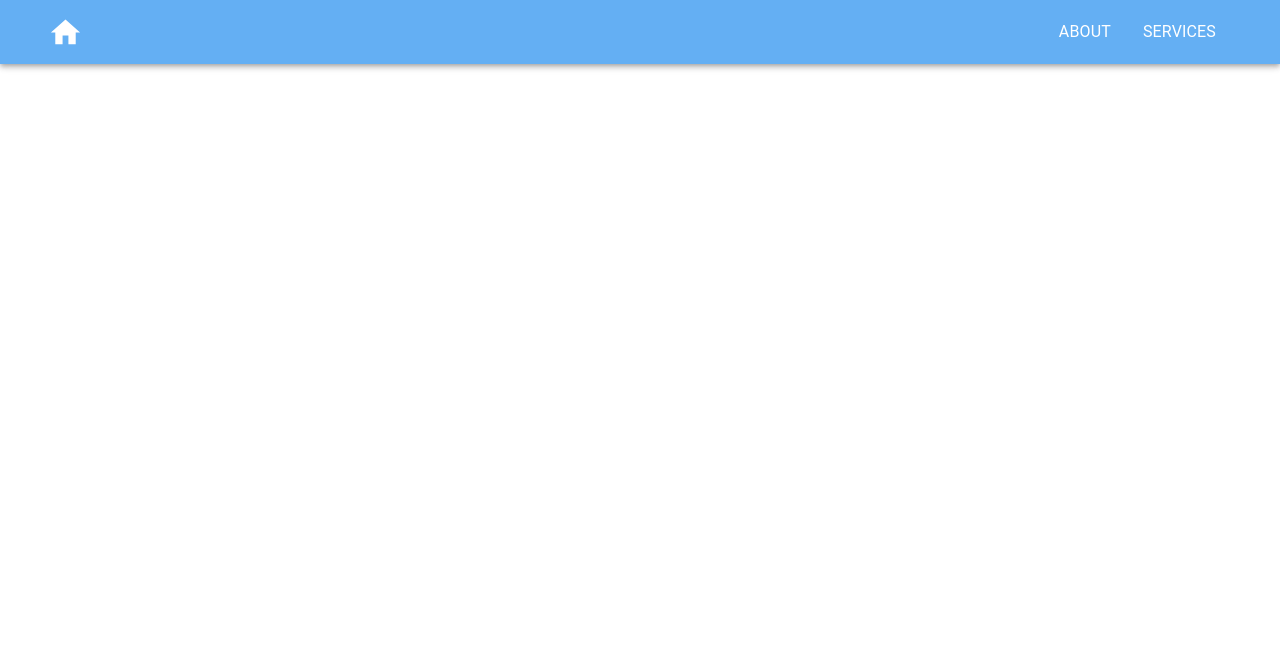
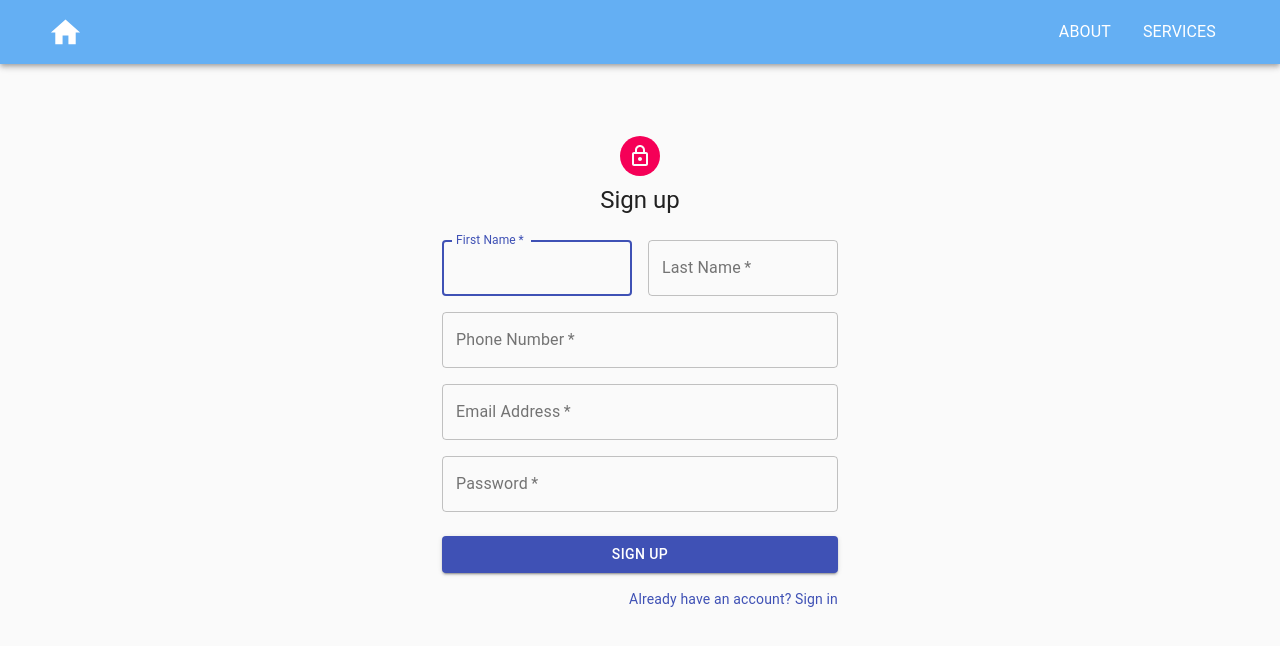
Before and after one commit to robertgeica/medicaid, a React (Create React App) app in the folder client/: page /signup in a window 1280 px wide. Shown: the top 646 px of the page. Built offline with nearby package versions, Linux system fonts and the light colour scheme.

Commit message:
login and signup pages

```diff
--- a/client/src/components/LoginComponent.js
+++ b/client/src/components/LoginComponent.js
@@ -1,9 +1,119 @@
-import React from 'react'
+import React, {useState} from 'react'
+import Avatar from '@material-ui/core/Avatar';
+import Button from '@material-ui/core/Button';
+import CssBaseline from '@material-ui/core/CssBaseline';
+import TextField from '@material-ui/core/TextField';
+import Link from '@material-ui/core/Link';
+import Paper from '@material-ui/core/Paper';
+import Grid from '@material-ui/core/Grid';
+import LockOutlinedIcon from '@material-ui/icons/LockOutlined';
+import Typography from '@material-ui/core/Typography';
+import { makeStyles } from '@material-ui/core/styles';
+
+
+const useStyles = makeStyles((theme) => ({
+    root: {
+      height: '100vh',
+    },
+    image: {
+      backgroundImage: 'url(https://source.unsplash.com/GofYo51GQ_4)',
+      backgroundRepeat: 'no-repeat',
+      backgroundColor:
+        theme.palette.type === 'light' ? theme.palette.grey[50] : theme.palette.grey[900],
+      backgroundSize: 'cover',
+      backgroundPosition: 'center',
+    },
+    paper: {
+      margin: theme.spacing(8, 4),
+      display: 'flex',
+      flexDirection: 'column',
+      alignItems: 'center',
+    },
+    avatar: {
+      margin: theme.spacing(1),
+      backgroundColor: theme.palette.secondary.main,
+    },
+    form: {
+      width: '100%', // Fix IE 11 issue.
+      marginTop: theme.spacing(1),
+    },
+    submit: {
+      margin: theme.spacing(3, 0, 2),
+    },
+  }));
 
 export default function Login() {
+    const classes = useStyles();
+    const [data, setData] = useState(null)
+
+    function handleSubmit(event) {
+      console.log('login data: ' ,data)
+      event.preventDefault()
+
+    }
+
     return (
-        <div>
-            here in login
+         <Grid container component="main" className={classes.root}>
+      <CssBaseline />
+      <Grid item xs={false} sm={4} md={7} className={classes.image} />
+      <Grid item xs={12} sm={8} md={5} component={Paper} elevation={6} square>
+        <div className={classes.paper}>
+          <Avatar className={classes.avatar}>
+            <LockOutlinedIcon />
+          </Avatar>
+          <Typography component="h1" variant="h5">
+            Sign in
+          </Typography>
+          <form className={classes.form} onSubmit={handleSubmit} noValidate>
+            <TextField
+              variant="outlined"
+              margin="normal"
+              required
+              fullWidth
+              id="email"
+              label="Email Address"
+              name="email"
+              autoComplete="email"
+              autoFocus
+              onChange={(e)=>{setData({
+                ...data,
+                email:e.target.value
+              })}}
+            />
+            <TextField
+              variant="outlined"
+              margin="normal"
+              required
+              fullWidth
+              name="password"
+              label="Password"
+              type="password"
+              id="password"
+              autoComplete="current-password"
+              onChange={(e)=>{setData({
+                ...data,
+                password:e.target.value
+              })}}
+            />
+            <Button
+              type="submit"
+              fullWidth
+              variant="contained"
+              color="primary"
+              className={classes.submit}
+            >
+              Sign In
+            </Button>
+            <Grid container>
+              <Grid item>
+                <Link href="/signup" variant="body2">
+                  {"Don't have an account? Sign Up"}
+                </Link>
+              </Grid>
+            </Grid>
+          </form>
         </div>
+      </Grid>
+    </Grid>
     )
 }
--- a/client/src/components/MainComponent.js
+++ b/client/src/components/MainComponent.js
@@ -1,5 +1,6 @@
 import React from 'react'
 import Login from './LoginComponent'
+import Signup from './SignupComponent'
 import {BrowserRouter as Router, Route, Switch} from 'react-router-dom'
 
 export default function Main() {
@@ -15,6 +16,7 @@ const Routes = () => {
         <Switch>
             {/* new component pages to be added here */}
             <Route path='/login' component={Login} />
+            <Route path='/signup' component={Signup} />
             {/* <Route  exact path="/" component={Landing} /> */}
         </Switch>
     )
--- /dev/null
+++ b/client/src/components/SignupComponent.js
@@ -0,0 +1,153 @@
+import React, {useState} from 'react'
+import Avatar from '@material-ui/core/Avatar';
+import Button from '@material-ui/core/Button';
+import CssBaseline from '@material-ui/core/CssBaseline';
+import TextField from '@material-ui/core/TextField';
+import Link from '@material-ui/core/Link';
+import Grid from '@material-ui/core/Grid';
+import LockOutlinedIcon from '@material-ui/icons/LockOutlined';
+import Typography from '@material-ui/core/Typography';
+import { makeStyles } from '@material-ui/core/styles';
+import Container from '@material-ui/core/Container';
+
+const useStyles = makeStyles((theme) => ({
+    paper: {
+      marginTop: theme.spacing(8),
+      display: 'flex',
+      flexDirection: 'column',
+      alignItems: 'center',
+    },
+    avatar: {
+      margin: theme.spacing(1),
+      backgroundColor: theme.palette.secondary.main,
+    },
+    form: {
+      width: '100%',
+      marginTop: theme.spacing(3),
+    },
+    submit: {
+      margin: theme.spacing(3, 0, 2),
+    },
+  }));
+
+export default function Signup() {
+    const classes = useStyles();
+    const [data, setData] = useState(null)
+
+    function handleSubmit(event) {
+        console.log('signup data: ' ,data)
+        event.preventDefault();
+    }
+
+    return (
+        <Container component="main" maxWidth="xs">
+      <CssBaseline />
+      <div className={classes.paper}>
+        <Avatar className={classes.avatar}>
+          <LockOutlinedIcon />
+        </Avatar>
+        <Typography component="h1" variant="h5">
+          Sign up
+        </Typography>
+        <form className={classes.form} noValidate onSubmit={handleSubmit}>
+          <Grid container spacing={2}>
+            <Grid item xs={12} sm={6}>
+              <TextField
+                autoComplete="fname"
+                name="firstName"
+                variant="outlined"
+                required
+                fullWidth
+                id="firstName"
+                label="First Name"
+                autoFocus
+                onChange={(e)=>{setData({
+                    ...data,
+                    firstName:e.target.value
+                })}}
+              />
+            </Grid>
+            <Grid item xs={12} sm={6}>
+              <TextField
+                variant="outlined"
+                required
+                fullWidth
+                id="lastName"
+                label="Last Name"
+                name="lastName"
+                autoComplete="lname"
+                onChange={(e)=>{setData({
+                    ...data,
+                    lastName:e.target.value
+                })}}
+              />
+            </Grid>
+            <Grid item xs={12}>
+              <TextField
+                variant="outlined"
+                required
+                fullWidth
+                id="phone"
+                label="Phone Number"
+                name="phone"
+                autoComplete="phone"
+                onChange={(e)=>{setData({
+                    ...data,
+                    phone:e.target.value
+                })}}
+              />
+            </Grid>
+            <Grid item xs={12}>
+              <TextField
+                variant="outlined"
+                required
+                fullWidth
+                id="email"
+                label="Email Address"
+                name="email"
+                autoComplete="email"
+                onChange={(e)=>{setData({
+                    ...data,
+                    email:e.target.value
+                })}}
+
+              />
+            </Grid>
+            <Grid item xs={12}>
+              <TextField
+                variant="outlined"
+                required
+                fullWidth
+                name="password"
+                label="Password"
+                type="password"
+                id="password"
+                autoComplete="current-password"
+                onChange={(e)=>{setData({
+                    ...data,
+                    password:e.target.value
+                })}}
+              />
+            </Grid>
+          </Grid>
+          <Button
+            type="submit"
+            fullWidth
+            variant="contained"
+            color="primary"
+            className={classes.submit}
+          >
+            Sign Up
+          </Button>
+          <Grid container justify="flex-end">
+            <Grid item>
+              <Link href="#" variant="body2">
+                Already have an account? Sign in
+              </Link>
+            </Grid>
+          </Grid>
+        </form>
+      </div>
+    </Container>
+    )
+}
```
